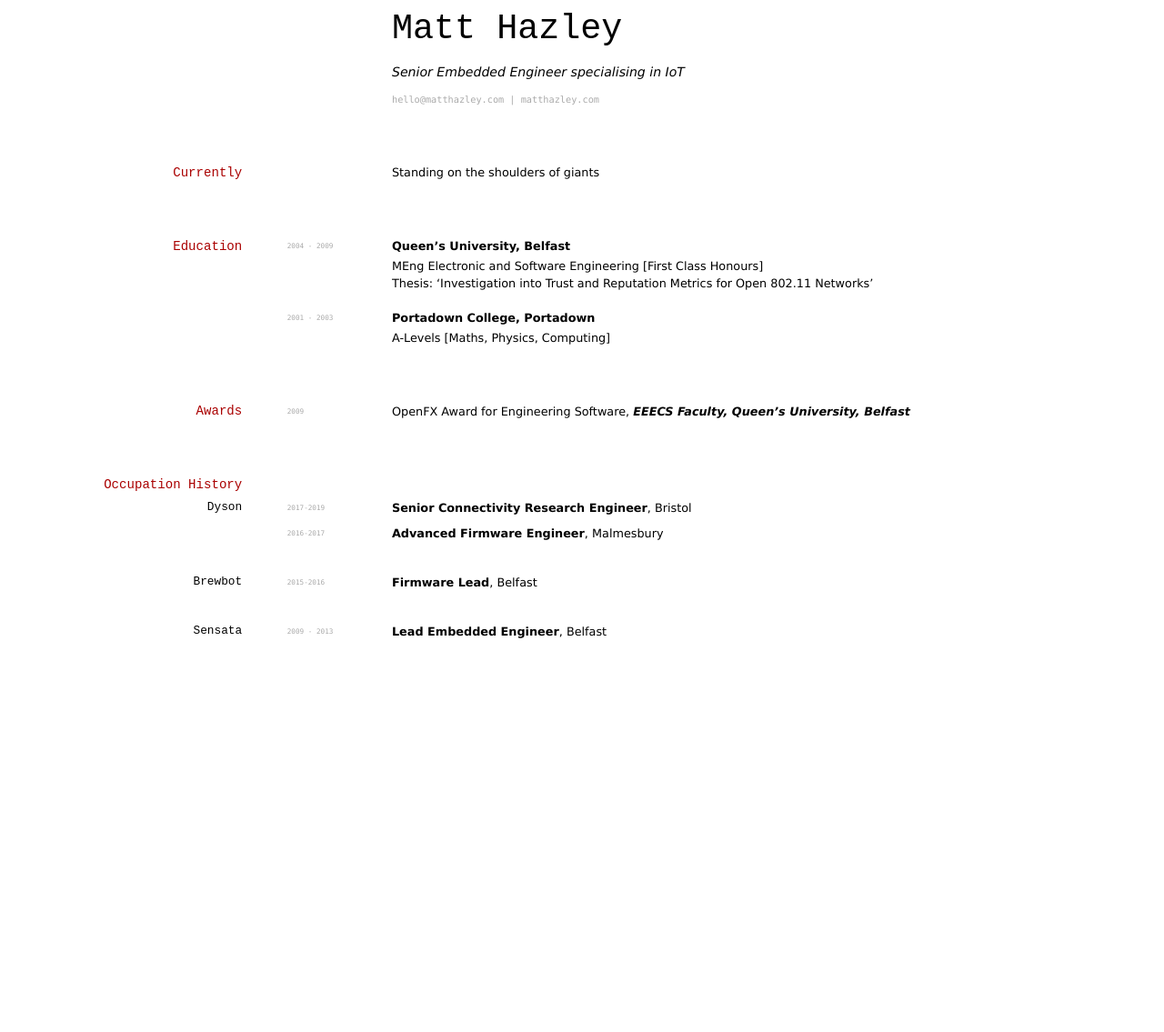
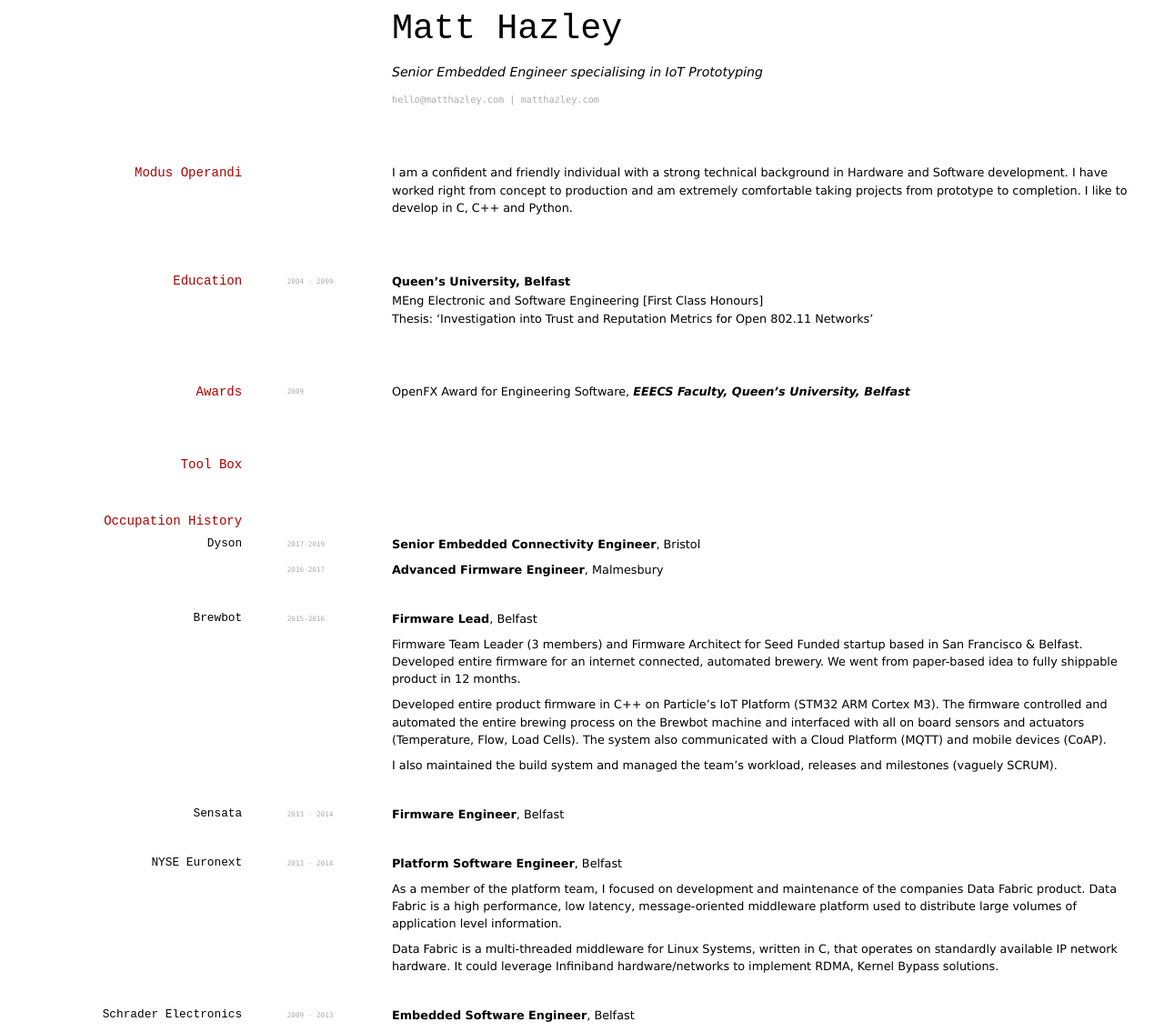
Before and after one commit to elipapa/markdown-cv, a Jekyll site: the page built from index.md, in a window 1280 px wide. Shown: the whole page at 91% size. Built offline with Jekyll 4.4.1, drawn with Linux system fonts in a browser that asks for light colours; before the commit the page ends 900 px from its top, so only the background shows below that.

Commit message:
Occupation updates

```diff
--- a/index.md
+++ b/index.md
@@ -1,20 +1,19 @@
 ---
 layout: cv
-title: Isaac Newtons's CV
+title: Matt Hazley's CV
 ---
 # Matt Hazley
 <br>
-Senior Embedded Engineer specialising in IoT
+Senior Embedded Engineer specialising in IoT Prototyping
 <div id="webaddress">
 <a href="hello@matthazley.com">hello@matthazley.com</a>
 | <a href="http://matthazley.com">matthazley.com</a>
 </div>
 
 
-## Currently
+## Modus Operandi
 
-Standing on the shoulders of giants
-
+I am a confident and friendly individual with a strong technical background in Hardware and Software development. I have worked right from concept to production and am extremely comfortable taking projects from prototype to completion. I like to develop in C, C++ and Python.
 
 ## Education
 
@@ -24,21 +23,18 @@
 - MEng Electronic and Software Engineering [First Class Honours]
 - Thesis: ‘Investigation into Trust and Reputation Metrics for Open 802.11 Networks’
 
-`2001 - 2003`
-__Portadown College, Portadown__
-
-- A-Levels [Maths, Physics, Computing]
-
 ## Awards
 
 `2009`
 OpenFX Award for Engineering Software, *EEECS Faculty, Queen's University, Belfast*
 
+## Tool Box
+
 ## Occupation History
 
 ### Dyson
 `2017-2019`
-__Senior Connectivity Research Engineer__, Bristol
+__Senior Embedded Connectivity Engineer__, Bristol
 
 `2016-2017`
 __Advanced Firmware Engineer__, Malmesbury
@@ -47,10 +43,27 @@
 `2015-2016`
 __Firmware Lead__, Belfast
 
+Firmware Team Leader (3 members) and Firmware Architect for Seed Funded startup based in San Francisco & Belfast. Developed entire firmware for an internet connected, automated brewery. We went from paper-based idea to fully shippable product in 12 months.
+
+Developed entire product firmware in C++ on Particle's IoT Platform (STM32 ARM Cortex M3). The firmware controlled and automated the entire brewing process on the Brewbot machine and interfaced with all on board sensors and actuators (Temperature, Flow, Load Cells). The system also communicated with a Cloud Platform (MQTT) and mobile devices (CoAP).
+
+I also maintained the build system and managed the team's workload, releases and milestones (vaguely SCRUM).
 
 ### Sensata
+`2013 - 2014`
+__Firmware Engineer__, Belfast
+
+### NYSE Euronext
+`2013 - 2014`
+__Platform Software Engineer__, Belfast
+
+As a member of the platform team, I focused on development and maintenance of the companies Data Fabric product. Data Fabric is a high performance, low latency, message-oriented middleware platform used to distribute large volumes of application level information.
+
+Data Fabric is a multi-threaded middleware for Linux Systems, written in C, that operates on standardly available IP network hardware. It could leverage Infiniband hardware/networks to implement RDMA, Kernel Bypass solutions.
+
+### Schrader Electronics
 `2009 - 2013`
-__Lead Embedded Engineer__, Belfast
+__Embedded Software Engineer__, Belfast
 
 
 
```
Also changed, not shown: 1 other file.
